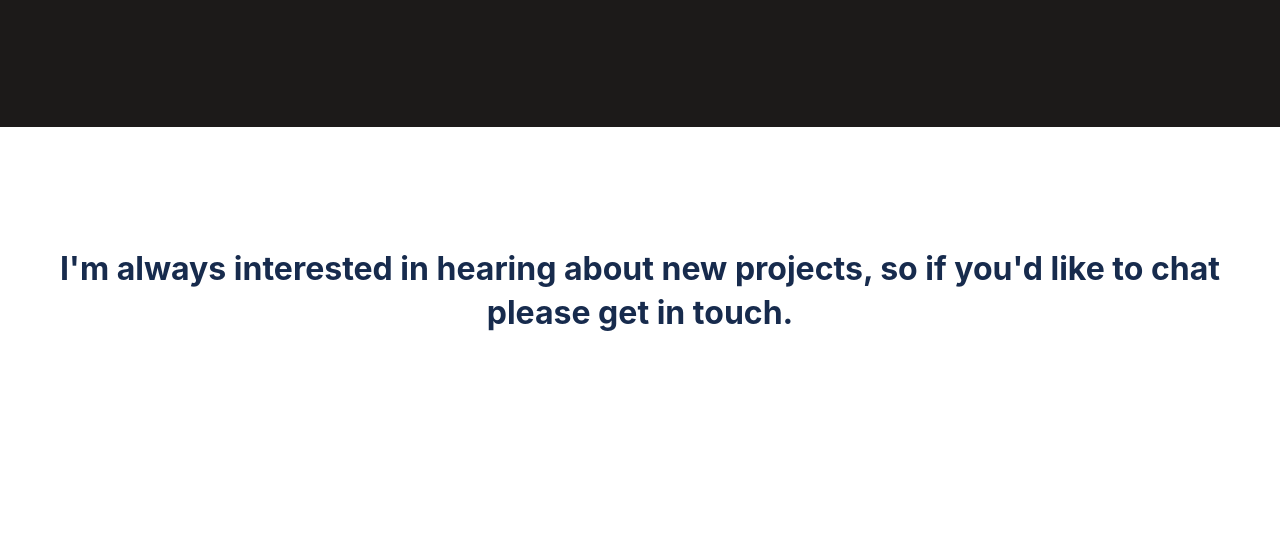
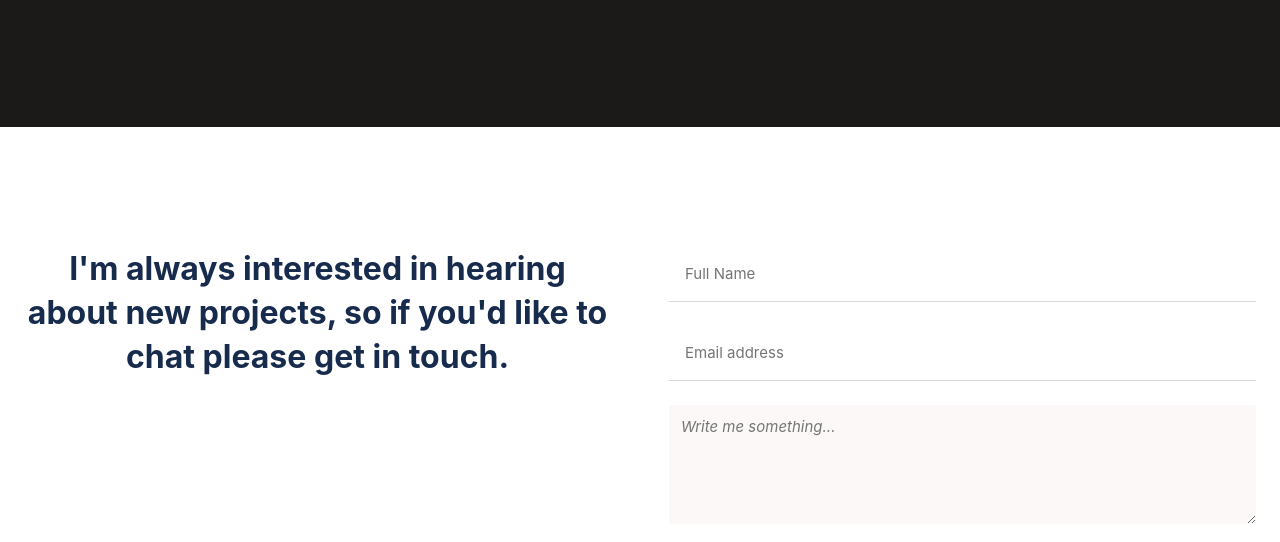
Before and after one commit to DevKaranJ/DevPortfolio, a website: page index.html in a window 1280 px wide. Shown: the part 3230-3772 px from the top of the page. Drawn offline with Linux system fonts and the light colour scheme.

Commit message:
Desktop version completed

```diff
--- a/desktop.css
+++ b/desktop.css
@@ -175,3 +175,20 @@
     border-radius: 4px;
   }
 }
+
+/***** ContactForm *****/
+@media screen and (min-width: 768px) {
+  .contactForm {
+    display: flex;
+    flex-direction: row;
+    padding-bottom: 0;
+  }
+
+  .line3 {
+    display: none;
+  }
+
+  .bottomLine {
+    display: none;
+  }
+}
--- a/index.html
+++ b/index.html
@@ -230,11 +230,11 @@
         </section>
         <!-- End Skills section -->
          <!--the contact section-->
-         <div class="Form">
-          <div class="Text">
-            <p class="PrimaryText">I'm always interested in hearing about new projects, so if you'd like to chat please get in touch.</p>
+         <section class=contactForm>
+          <div class=contactHeading>
+            <p>I'm always interested in hearing about new projects, so if you'd like to chat please get in touch.</p>
           </div>
-          <div class="formCard" id="contact">
+          <div class="contactCard" id="contact">
             <form id="form" action="https://formspree.io/f/mwkdkopo" method="POST">
                 <fieldset class="contactContainer">
                     <input class="textinput" name="name" type="text" id="name" placeholder="Full Name"
@@ -249,7 +249,7 @@
             </div>
           </div>
           <div class="line3"></div>
-        </div>
+         </section>
       <!-- End contact section -->
       <!-- Footer -->
       <div class="SocialMediaBottom">
--- a/style.css
+++ b/style.css
@@ -433,7 +433,7 @@ img.hamburgerIcon {
 }
 
 /***** Contact *****/
-.Form {
+.contactForm {
   width: 100%;
   height: auto;
   padding-left: 24px;
@@ -447,7 +447,7 @@ img.hamburgerIcon {
   display: inline-flex;
 }
 
-.Text {
+.contactHeading {
   width: 100%;
   height: 30vh;
   flex-direction: column;
@@ -457,7 +457,7 @@ img.hamburgerIcon {
   display: flex;
 }
 
-.PrimaryText {
+.contactHeading p {
   width: 100%;
   height: 100vh;
   text-align: center;
@@ -468,7 +468,7 @@ img.hamburgerIcon {
   line-height: 44px;
 }
 
-.formCard {
+.contactCard {
   width: 100%;
   height: 50vh;
   flex-direction: column;
@@ -485,7 +485,7 @@ img.hamburgerIcon {
   border-style: none;
   border-color: transparent;
   display: flex;
-  flex-direction: column;
+  flex-direction: row;
   align-content: center;
   align-items: center;
   flex-wrap: wrap;
```
